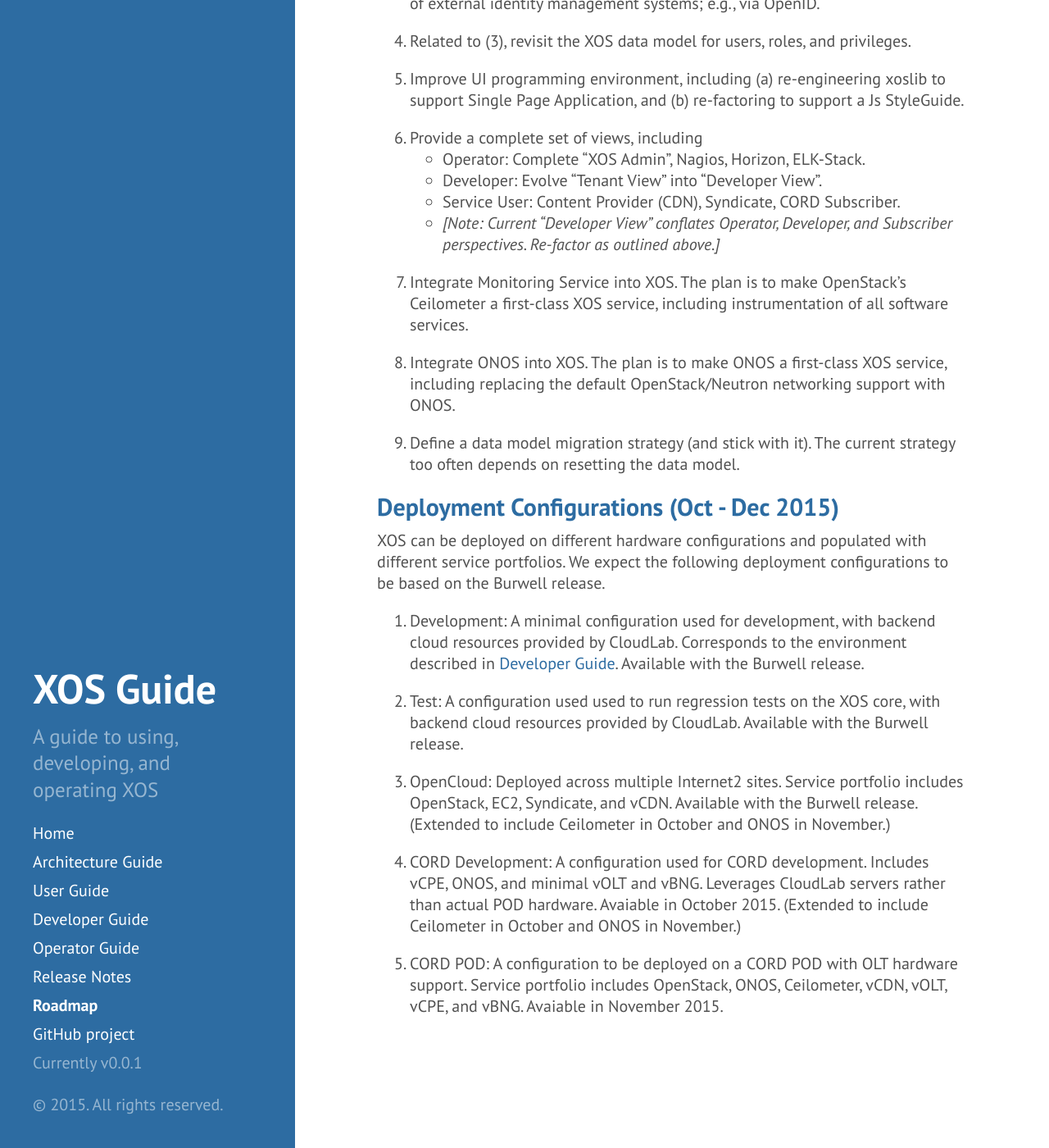
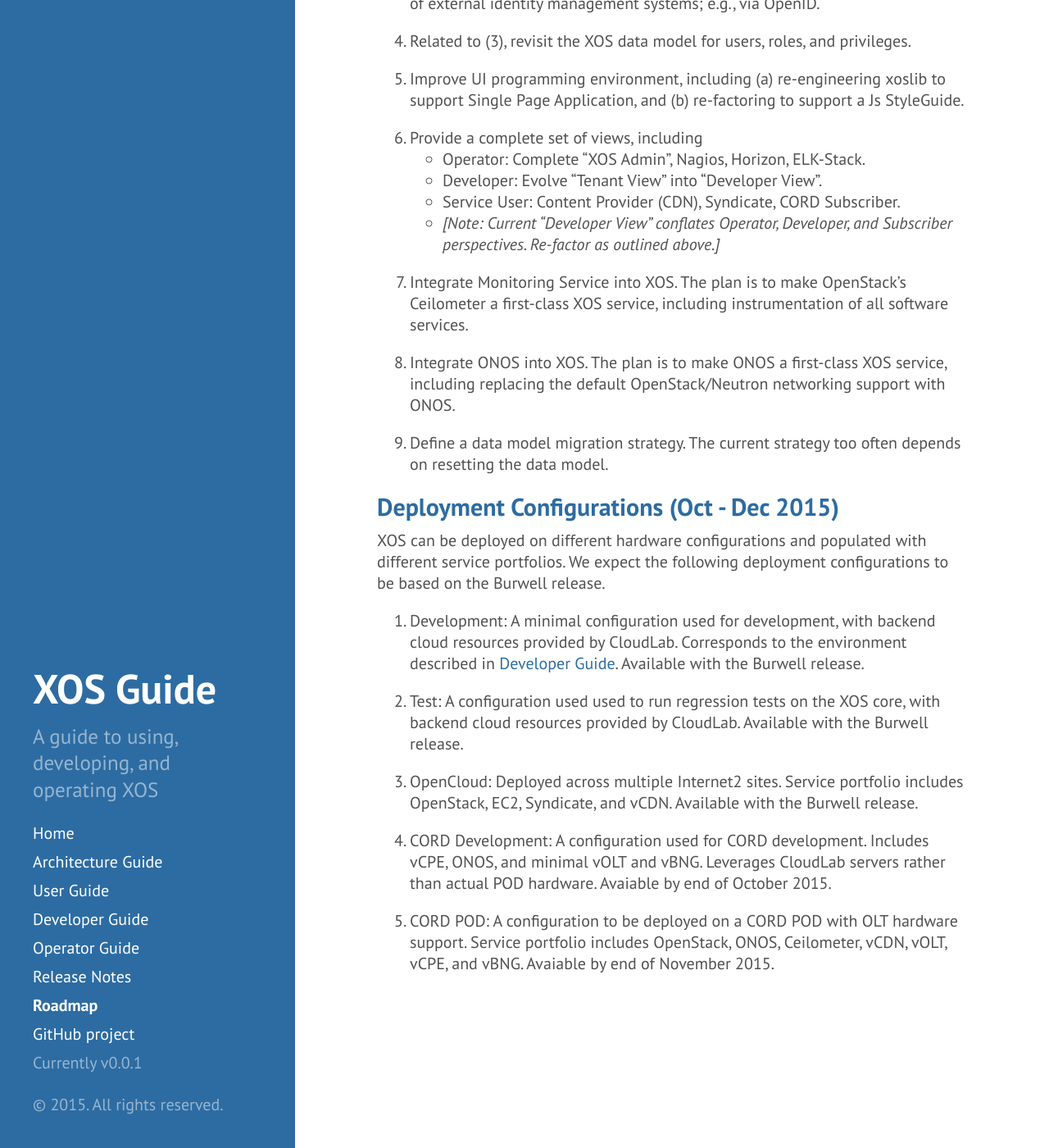
Before and after one commit to open-cloud/open-cloud.github.io.old, a Jekyll site: the page built from 5_roadmap.md, in a window 1280 px wide and 1400 px high, scrolled down 517 px. Shown: the whole window at 82% size. Built offline with Jekyll 4.4.1, drawn with Linux system fonts in a browser that asks for light colours; Markdown is read by kramdown in place of the engine named in the settings.

Commit message:
tweaked roadmap

```diff
--- a/5_roadmap.md
+++ b/5_roadmap.md
@@ -45,8 +45,8 @@
    first-class XOS service, including replacing the default
    OpenStack/Neutron networking support with ONOS.
 
-9. Define a data model migration strategy (and stick with it). The
-    current strategy too often depends on resetting the data model.
+9. Define a data model migration strategy. The current strategy
+    too often depends on resetting the data model.
 
 ##Deployment Configurations (Oct - Dec 2015)
 
@@ -65,14 +65,12 @@
 
 3. OpenCloud: Deployed across multiple Internet2 sites. Service
 portfolio includes OpenStack, EC2, Syndicate, and vCDN. Available with
-the Burwell release. (Extended to include Ceilometer in October and
-ONOS in November.)
+the Burwell release.
 
 4. CORD Development: A configuration used for CORD development.
 Includes vCPE, ONOS, and minimal vOLT and vBNG. Leverages CloudLab
-servers rather than actual POD hardware. Avaiable in October 2015.
-(Extended to include Ceilometer in October and ONOS in November.)
+servers rather than actual POD hardware. Avaiable by end of October 2015.
 
 5. CORD POD: A configuration to be deployed on a CORD POD with OLT
 hardware support. Service portfolio includes OpenStack, ONOS,
-Ceilometer, vCDN, vOLT, vCPE, and vBNG. Avaiable in November 2015.
+Ceilometer, vCDN, vOLT, vCPE, and vBNG. Avaiable by end of November 2015.
```
